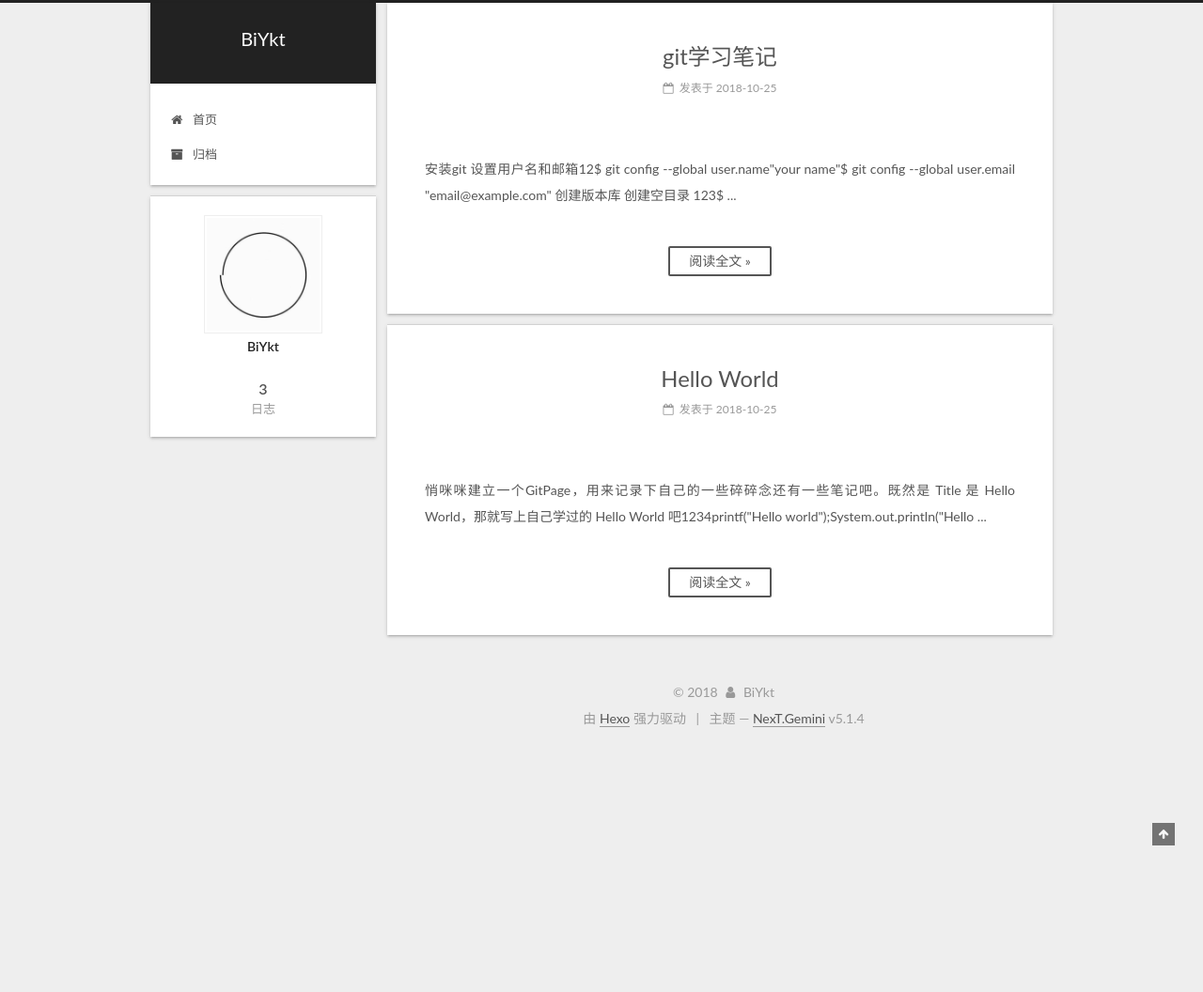
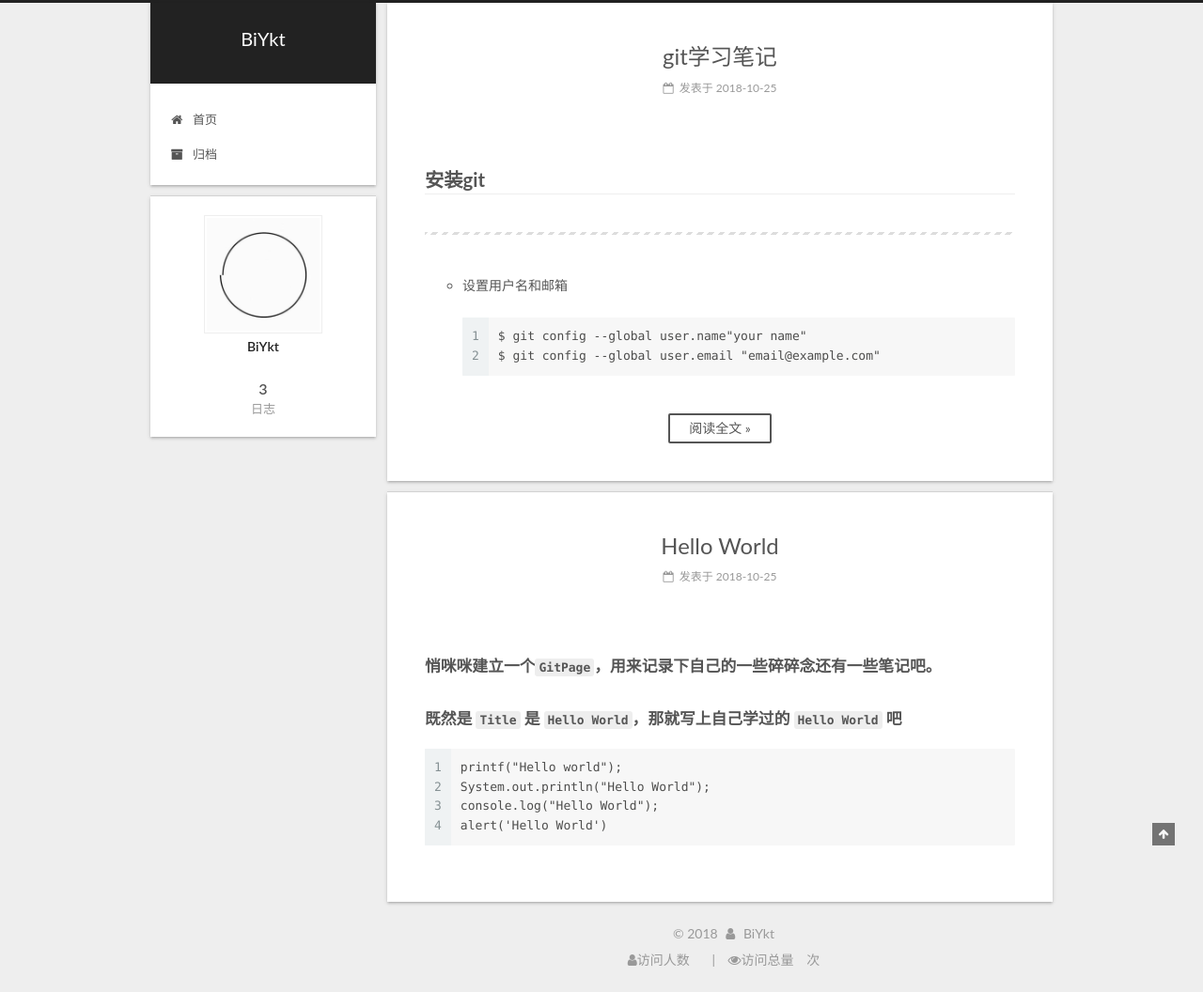
Before and after one commit to BiYkt/BiYkt.github.io, a plain HTML site: page index.html in a window 1280 px wide. Shown: the whole page at 94% size. Before the commit the page ends 800 px from the top, so only its background shows below. Drawn offline with Linux system fonts and the light colour scheme; some packages are replaced by stand-ins of ours; a script that the page names is missing.

Commit message:
Site updated: 2018-10-28 23:38:15

```diff
--- a/css/main.css
+++ b/css/main.css
@@ -1823,7 +1823,7 @@ pre .javascript .function {
   width: 4px;
   height: 4px;
   border-radius: 50%;
-  background: #060efb;
+  background: #2ef663;
 }
 .links-of-blogroll {
   font-size: 13px;
--- a/index.html
+++ b/index.html
@@ -305,16 +305,11 @@
 
 
 
-
-          安装git
-
-设置用户名和邮箱12$ git config --global user.name&quot;your name&quot;$ git config --global user.email &quot;email@example.com&quot;
-
-
-创建版本库
-创建空目录
-123$
-          ...
+          <h2 id="安装git"><a href="#安装git" class="headerlink" title="安装git"></a>安装git</h2><hr>
+<ul>
+<li>设置用户名和邮箱<figure class="highlight plain"><table><tr><td class="gutter"><pre><span class="line">1</span><br><span class="line">2</span><br></pre></td><td class="code"><pre><span class="line">$ git config --global user.name&quot;your name&quot;</span><br><span class="line">$ git config --global user.email &quot;email@example.com&quot;</span><br></pre></td></tr></table></figure>
+</li>
+</ul>
           <!--noindex-->
           <div class="post-button text-center">
             <a class="btn" href="/2018/10/25/git学习笔记/#more" rel="contents">
@@ -441,15 +436,8 @@
 
 
 
-          悄咪咪建立一个GitPage，用来记录下自己的一些碎碎念还有一些笔记吧。既然是 Title 是 Hello World，那就写上自己学过的 Hello World 吧1234printf(&quot;Hello world&quot;);System.out.println(&quot;Hello
-          ...
-          <!--noindex-->
-          <div class="post-button text-center">
-            <a class="btn" href="/2018/10/25/hello-world/#more" rel="contents">
-              阅读全文 &raquo;
-            </a>
-          </div>
-          <!--/noindex-->
+            <h4 id="悄咪咪建立一个GitPage，用来记录下自己的一些碎碎念还有一些笔记吧。"><a href="#悄咪咪建立一个GitPage，用来记录下自己的一些碎碎念还有一些笔记吧。" class="headerlink" title="悄咪咪建立一个GitPage，用来记录下自己的一些碎碎念还有一些笔记吧。"></a>悄咪咪建立一个<code>GitPage</code>，用来记录下自己的一些碎碎念还有一些笔记吧。</h4><h4 id="既然是-Title-是-Hello-World，那就写上自己学过的-Hello-World-吧"><a href="#既然是-Title-是-Hello-World，那就写上自己学过的-Hello-World-吧" class="headerlink" title="既然是 Title 是 Hello World，那就写上自己学过的 Hello World 吧"></a>既然是 <code>Title</code> 是 <code>Hello World</code>，那就写上自己学过的 <code>Hello World</code> 吧</h4><figure class="highlight plain"><table><tr><td class="gutter"><pre><span class="line">1</span><br><span class="line">2</span><br><span class="line">3</span><br><span class="line">4</span><br></pre></td><td class="code"><pre><span class="line">printf(&quot;Hello world&quot;);</span><br><span class="line">System.out.println(&quot;Hello World&quot;);</span><br><span class="line">console.log(&quot;Hello World&quot;);</span><br><span class="line">alert(&apos;Hello World&apos;)</span><br></pre></td></tr></table></figure>
+
 
 
     </div>
@@ -582,15 +570,9 @@
 </div>
 
 
-  <div class="powered-by">由 <a class="theme-link" target="_blank" href="https://hexo.io">Hexo</a> 强力驱动</div>
 
 
 
-  <span class="post-meta-divider">|</span>
-
-
-
-  <div class="theme-info">主题 &mdash; <a class="theme-link" target="_blank" href="https://github.com/iissnan/hexo-theme-next">NexT.Gemini</a> v5.1.4</div>
 
 
 <div>
@@ -609,6 +591,26 @@
 
 
 
+
+<div class="busuanzi-count">
+  <script async src="https://dn-lbstatics.qbox.me/busuanzi/2.3/busuanzi.pure.mini.js"></script>
+
+
+    <span class="site-uv">
+      <i class="fa fa-user"></i>访问人数
+      <span class="busuanzi-value" id="busuanzi_value_site_uv"></span>
+
+    </span>
+
+
+
+    <span class="site-pv">
+      <i class="fa fa-eye"></i>访问总量
+      <span class="busuanzi-value" id="busuanzi_value_site_pv"></span>
+      次
+    </span>
+
+</div>
 
 
 
```
Also changed, not shown: 2018/10/25/git学习笔记/index.html (+24 -10 lines), 2018/10/25/hello-world/index.html (+20 -6 lines), 2018/10/28/正则学习笔记/index.html (+24 -10 lines), archives/2018/10/index.html (+20 -6 lines), archives/2018/index.html (+20 -6 lines), archives/index.html (+20 -6 lines).
